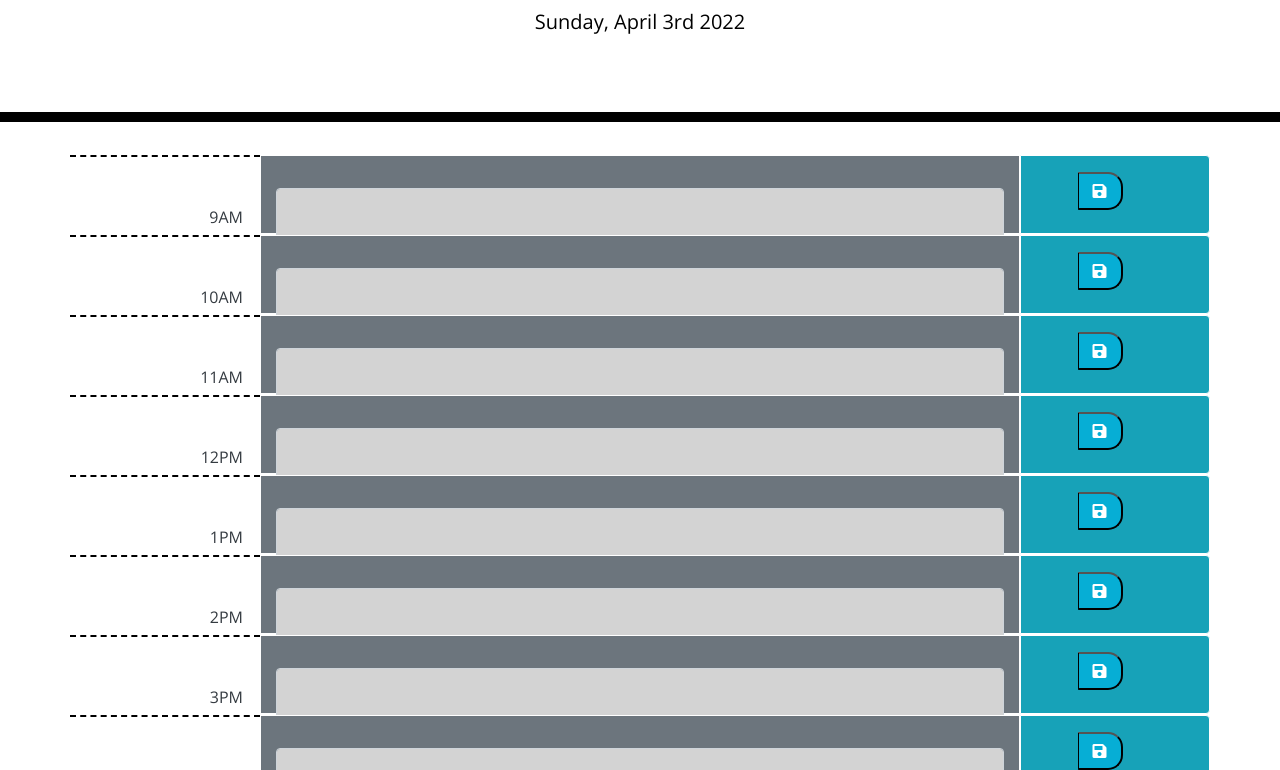
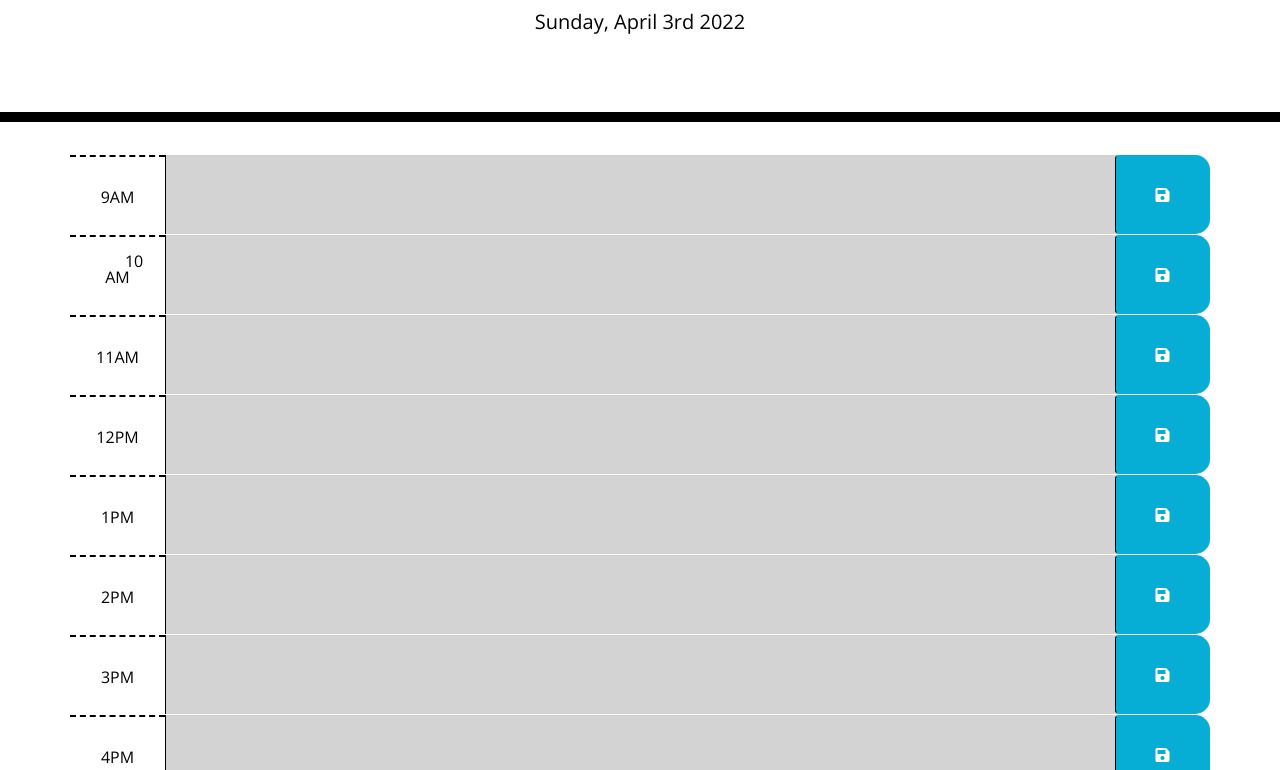
Before and after one commit to Sarabarnett/Challenge-5-dayscheduler, a plain HTML site: page index.html in a window 1280 px wide. Shown: the part 182-952 px from the top of the page. Drawn offline with nearby package versions, Linux system fonts and the light colour scheme.

Commit message:
fix hour divs and add data persistence on refresh

```diff
--- a/assets/js/script.js
+++ b/assets/js/script.js
@@ -1,47 +1,6 @@
-
-
 //insert current date
 var date = $("#currentDay")
 .text(moment().format('dddd, MMMM Do YYYY'));
-
-var currentHour = moment().format('h:mm:ss a');
-
-//create variable for each hour associated with html
-var nine = $("#9am");
-var ten = $("#10am");
-var eleven = $("#11am");
-var twelve = $("#12pm");
-var one = $("#1pm");
-var two = $("#2pm");
-var three = $("#3pm");
-var four = $("#4pm");
-var five = $("#5pm");
-
-var hour = moment().hours();
-
-//current hour background
-function hourBackground () {
-
-  $(".form-control").each(function () {
-    var time = parseInt($(this).attr("id"));
-    hour = parseInt(hour)
-
-    //compart time vs hour
-    if (hour > time) {
-      $(this).addClass("past");
-    }
-    else if ( hour < time) {
-      $(this).addClass("future");
-    }
-    else {
-      $(this).addClass("present");
-    }
-  });
-};
-
-var taskInput;
-
-
 
 
 $(document).ready(function() {
@@ -49,12 +8,51 @@ $(document).ready(function() {
 
   //save button add to localstorage
   $(".saveBtn").on("click", function() {
-    taskInput = document.getElementsByClassName("form-control").val();
-    console.log(taskInput);
-    hourDiv = document.getElementsByClassName("hour").text().trim();
-    localStorage.setItem(hourDiv, JSON.stringify(taskInput));
+    var taskText = $(this).siblings(".description").val();
+    var time = $(this).parent().attr("id");
+
+    //set text to local storage
+    localStorage.setItem(time, taskText);
   });
+});
+
+//load tasks from localStorage
+$("#hour9 .description").val(localStorage.getItem("hour9"));
+$("#hour10 .description").val(localStorage.getItem("hour10"));
+$("#hour11 .description").val(localStorage.getItem("hour11"));
+$("#hour12 .description").val(localStorage.getItem("hour12"));
+$("#hour13 .description").val(localStorage.getItem("hour13"));
+$("#hour14 .description").val(localStorage.getItem("hour14"));
+$("#hour15 .description").val(localStorage.getItem("hour15"));
+$("#hour16 .description").val(localStorage.getItem("hour16"));
+$("#hour17 .description").val(localStorage.getItem("hour17"));
+
+//current hour background
+function hourBackground () {
+
+  //get current hour
+  var hour = moment().hour();
+
+  $(".time-block").each(function () {
+    var blockHour = parseInt($(this).attr("id").split("hour")[1]);
+    console.log(hour, blockHour);
 
 
-
-});
+    //compart hour block vs hour
+    if (hour > blockHour) {
+      $(this).addClass("past");
+      $(this).removeClass("future");
+      $(this).removeClass("present");
+    }
+    else if (hour < blockHour) {
+      $(this).addClass("future");
+      $(this).removeClass("present");
+      $(this).removeClass("past");
+    }
+    else {
+      $(this).addClass("present");
+      $(this).removeClass("future");
+      $(this).removeClass("past");
+    }
+  })
+  };
--- a/index.html
+++ b/index.html
@@ -30,132 +30,85 @@
     </header>
     <div class="container">
       <!-- Timeblocks go here -->
-      <div class="row my-0.5">
-        <div class="hour col-2 border-left-0 h-100">
-          <p class="text-dark">
+      <div id="hour9" class="row time-block">
+        <div class="col-md-1 hour">
           9AM
-          </p>
         </div>
-        <div class="col-8 bg-secondary text-dark border border-white h-100">
-          <textarea class="form-control" id="9am"></textarea>
-        </div>
-        <div class="col-2 bg-info rounded-right border border-white h-100">
-          <button type="button" class="saveBtn"><i class="fas fa-save m-2"></i></button>
-        </div>
+        <textarea class="col-md-10 description"></textarea>
+        <button class="btn saveBtn col-md-1"><i class="fas fa-save"></i></button>
       </div>
 
-      <div class="row my-0.5">
-        <div class=" hour col-2 border-left-0 h-100">
-          <p class="text-dark">
-            10AM
-          </p>
+
+      <div id="hour10" class="row time-block">
+        <div class="col-md-1 hour">
+        10 AM
         </div>
-        <div class="col-8 bg-secondary text-dark border border-white h-100">
-          <textarea class="form-control" id="10am"></textarea>
-        </div>
-        <div class="col-2 bg-info rounded-right border border-white h-100">
-          <button type="button" class="saveBtn"><i class="fas fa-save m-2"></i></button>
-        </div>
+        <textarea class="col-md-10 description"></textarea>
+        <button class="btn saveBtn col-md-1"><i class="fas fa-save"></i></button>
       </div>
 
-      <div class="row my-0.5">
-        <div class=" hour col-2 border-left-0 h-100">
-          <p class="text-dark">
+
+      <div id="hour11" class="row time-block">
+        <div class="col-md-1 hour">
           11AM
-          </p>
         </div>
-        <div class="col-8 bg-secondary text-dark border border-white h-100">
-          <textarea class="form-control" id="11am"></textarea>
-        </div>
-        <div class="col-2 bg-info rounded-right border border-white h-100">
-          <button type="button" class="saveBtn"><i class="fas fa-save m-2"></i></button>
-        </div>
+        <textarea class="col-md-10 description"></textarea>
+        <button class="btn saveBtn col-md-1"><i class="fas fa-save"></i></button>
       </div>
 
-      <div class="row my-0.5">
-        <div class="hour col-2 border-left-0 h-100">
-          <p class="text-dark">
+
+      <div id="hour12" class="row time-block">
+        <div class="col-md-1 hour">
           12PM
-          </p>
         </div>
-        <div class="col-8 bg-secondary text-dark border border-white h-100">
-          <textarea class="form-control" id="12pm"></textarea>
-        </div>
-        <div class="col-2 bg-info rounded-right border border-white h-100">
-          <button type="button" class="saveBtn"><i class="fas fa-save m-2"></i></button>
-        </div>
+        <textarea class="col-md-10 description"></textarea>
+        <button class="btn saveBtn col-md-1"><i class="fas fa-save"></i></button>
       </div>
 
-      <div class="row my-0.5">
-        <div class="hour col-2 border-left-0 h-100">
-          <p class="text-dark">
+
+      <div id="hour13" class="row time-block">
+        <div class="col-md-1 hour">
           1PM
-          </p>
         </div>
-        <div class="col-8 bg-secondary text-dark border border-white h-100">
-          <textarea class="form-control" id="1pm"></textarea>
-        </div>
-        <div class="col-2 bg-info rounded-right border border-white h-100">
-          <button type="button" class="saveBtn"><i class="fas fa-save m-2"></i></button>
-        </div>
+        <textarea class="col-md-10 description"></textarea>
+        <button class="btn saveBtn col-md-1"><i class="fas fa-save"></i></button>
       </div>
 
-      <div class="row my-0.5">
-        <div class=" hour col-2 border-left-0 h-100">
-          <p class="text-dark">
+
+      <div id="hour14" class="row time-block">
+        <div class="col-md-1 hour">
         2PM
-          </p>
         </div>
-        <div class="col-8 bg-secondary text-dark border border-white h-100">
-          <textarea class="form-control" id="2pm"></textarea>
-        </div>
-        <div class="col-2 bg-info rounded-right border border-white h-100">
-          <button type="button" class="saveBtn"><i class="fas fa-save m-2"></i></button>
-        </div>
+        <textarea class="col-md-10 description"></textarea>
+        <button class="btn saveBtn col-md-1"><i class="fas fa-save"></i></button>
       </div>
 
-      <div class="row my-0.5">
-        <div class=" hour col-2 border-left-0 h-100">
-          <p class="text-dark">
+
+      <div id="hour15" class="row time-block">
+        <div class="col-md-1 hour">
           3PM
-          </p>
         </div>
-        <div class="col-8 bg-secondary text-dark border border-white h-100">
-          <textarea class="form-control" id="3pm"></textarea>
-        </div>
-        <div class="col-2 bg-info rounded-right border border-white h-100">
-          <button type="button" class="saveBtn"><i class="fas fa-save m-2"></i></button>
-        </div>
+        <textarea class="col-md-10 description"></textarea>
+        <button class="btn saveBtn col-md-1"><i class="fas fa-save"></i></button>
       </div>
 
-      <div class="row my-0.5">
-        <div class=" hour col-2 border-left-0 h-100">
-          <p class="text-dark">
+
+      <div id="hour16" class="row time-block">
+        <div class="col-md-1 hour">
           4PM
-          </p>
         </div>
-        <div class="col-8 bg-secondary text-dark border border-white h-100">
-          <textarea class="form-control" id="4pm"></textarea>
-        </div>
-        <div class="col-2 bg-info rounded-right border border-white h-100">
-          <button type="button" class="saveBtn"><i class="fas fa-save m-2"></i></button>
-        </div>
+        <textarea class="col-md-10 description"></textarea>
+        <button class="btn saveBtn col-md-1"><i class="fas fa-save"></i></button>
       </div>
 
-      <div class="row my-0.5">
-        <div class=" hour col-2 border-left-0 h-100">
-          <p class="text-dark">
+
+      <div id="hour17" class="row time-block">
+        <div class="col-md-1 hour">
         5PM
-          </p>
         </div>
-        <div class="col-8 bg-secondary text-dark border border-white h-100">
-          <textarea class="form-control" id="5pm"></textarea>
+        <textarea class="col-md-10 description"></textarea>
+        <button class="btn saveBtn col-md-1"><i class="fas fa-save"></i></button>
       </div>
-        <div class="col-2 bg-info rounded-right border border-white h-100">
-          <button type="button" class="saveBtn"><i class="fas fa-save m-2"></i></button>
-        </div>
-      </div>
-
 
 </div>
 
```
Lines whose indentation alone changed are shown as unchanged.
